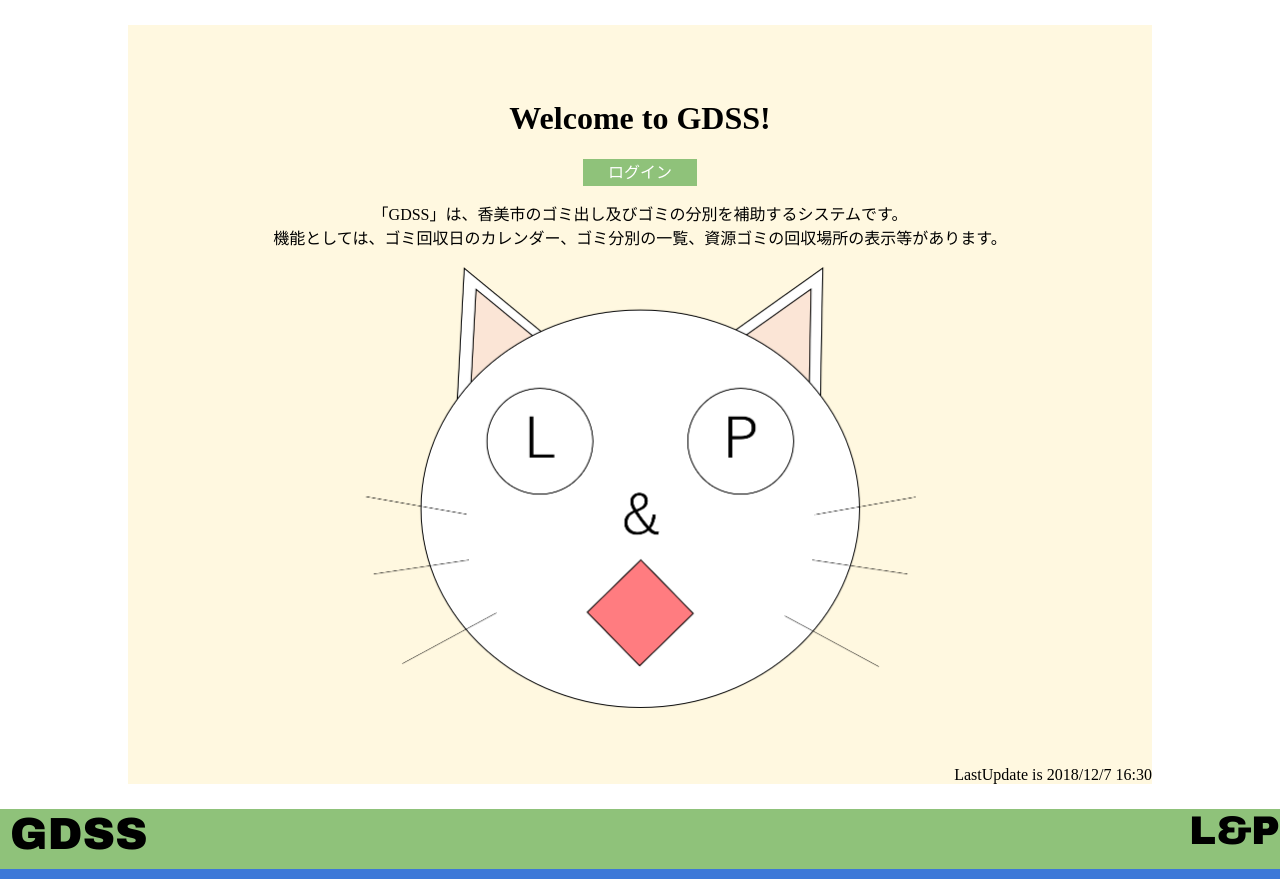
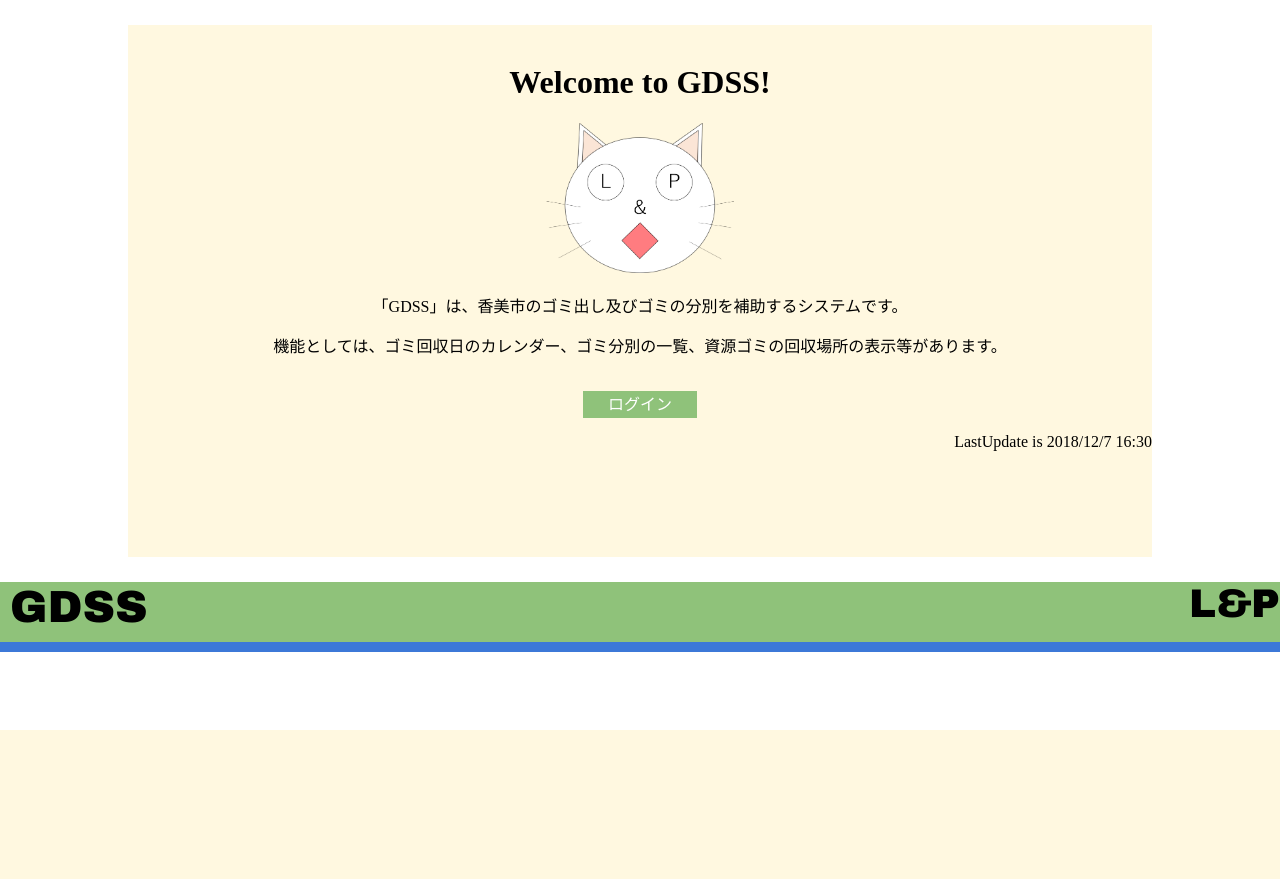
Before and after one commit to KaitoSato11/LP2, a PHP site: page /Main.php in a window 1280 px wide. Shown: the part 70-949 px from the top of the page. After the commit the page ends 800 px from the top, so only its background shows below. Run offline with PHP 8.4, Linux system fonts and the light colour scheme.

Commit message:
デザイン改良

```diff
--- a/Main.php
+++ b/Main.php
@@ -20,22 +20,16 @@ echo "Hello Everyone.";
     </div>
 		<!-- メインコンテンツエリア -->
     <div class="content">
-			<br><br><br>
-			<div align="center">
+			<br>
+			<div align="center" id="conmain">
 				<h1>Welcome to GDSS!</h1>
-				<a href="./Login.php" id="logbut">ログイン</a>
+				<!-- 消してもらっても問題ありません -->
+				<img id="cat" src="./img/cat.png" alt="猫の画像" height="150">
+				<p>「GDSS」は、香美市のゴミ出し及びゴミの分別を補助するシステムです。</p>
+				<p>機能としては、ゴミ回収日のカレンダー、ゴミ分別の一覧、資源ゴミの回収場所の表示等があります。</p>
+				<br><a href="./Login.php" id="logbut">ログイン</a>
 			</div>
 			<br>
-			<div align='center'>
-				「GDSS」は、香美市のゴミ出し及びゴミの分別を補助するシステムです。<br>
-				機能としては、ゴミ回収日のカレンダー、ゴミ分別の一覧、資源ゴミの回収場所の表示等があります。
-			</div>
-			<br>
-			<!-- 消してもらっても問題ありません -->
-			<div align="center">
-				<img src="./img/cat.png" alt="猫の画像" height="441" width="551">
-			</div>
-			<br><br><br>
 			<div align="right">
 				LastUpdate is 2018/12/7 16:30
 			</div>
```
